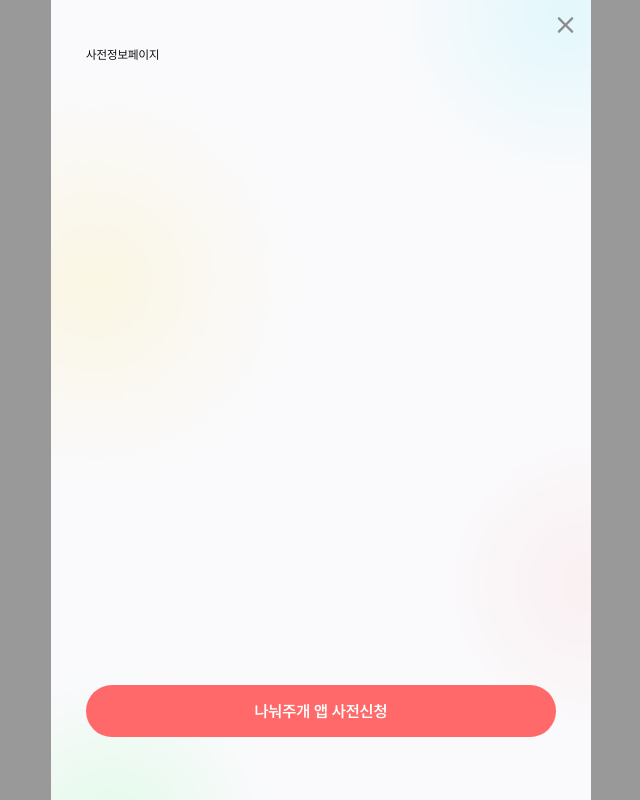
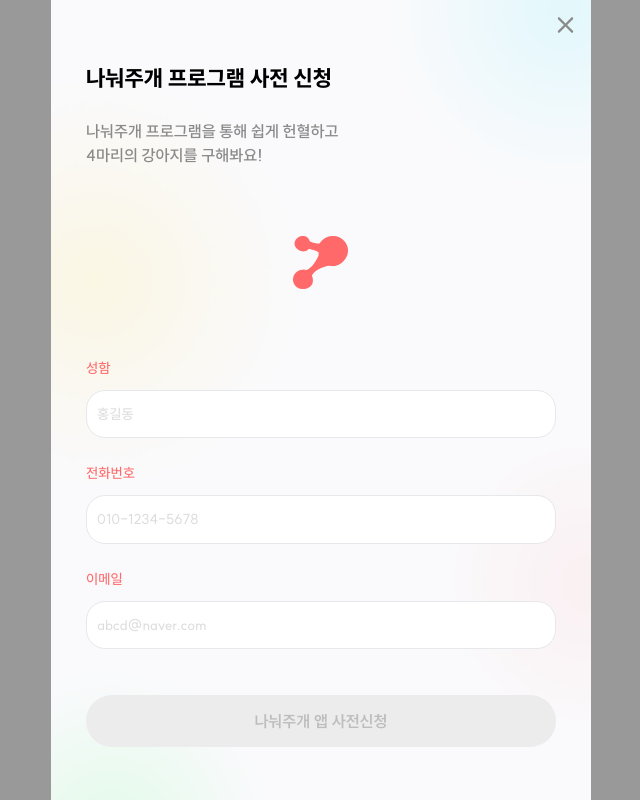
Before and after one commit to nicerjs23/2024-sharedog-test, a React (Vite) app: page /preRegistration in a window 1280 px wide. Shown: the whole page, without its empty margins (319-959 px from the left). Built offline with nearby package versions, Linux system fonts and the light colour scheme; no server answers.

Commit message:
Feat: 사전신청완료페이지 제외 구현완

```diff
--- a/src/pages/preRegistrationPage/PreRegistrationPage.jsx
+++ b/src/pages/preRegistrationPage/PreRegistrationPage.jsx
@@ -1,16 +1,142 @@
 import * as S from "./PreRegistrationPage.styled";
 import Header from "@components/pre/Header";
 import { useCustomNavigate } from "@hooks/useCustomNavigate";
+import testLogo from "@assets/icons/TestLogo.png";
+
+import { useState } from "react";
+import { doc, updateDoc } from "firebase/firestore";
+import { db } from "../../firebase"; // firebase.js에서 Firestore 가져옴
 
 export const PreRegistrationPage = () => {
   const { goTo } = useCustomNavigate();
+
+  // 입력값 상태 관리
+  const [userInfo, setUserInfo] = useState({
+    name: "",
+    phone: "",
+    email: "",
+  });
+
+  const [errors, setErrors] = useState({
+    phone: false,
+    email: false,
+  });
+
+  const params = new URLSearchParams(window.location.search);
+  const docId = params.get("id");
+
+  // NextBtn 활성화 상태 확인 (입력만으로 활성화)
+  const isNextBtnActive =
+    userInfo.name && userInfo.phone && userInfo.email;
+
+  // 입력 핸들러
+  const handleChange = (e) => {
+    const { name, value } = e.target;
+    setUserInfo((prev) => ({ ...prev, [name]: value }));
+
+    // 입력 시 오류 상태 초기화
+    setErrors((prev) => ({ ...prev, [name]: false }));
+  };
+
+  // Next 버튼 클릭 핸들러
+  const handleNext = async () => {
+    if (!docId) {
+      console.error("문서 ID가 없습니다.");
+      return;
+    }
+
+    // 유효성 검사
+    const phoneIsValid = /^[0-9]{3}-?[0-9]{3,4}-?[0-9]{4}$/.test(
+      userInfo.phone
+    );
+    const emailIsValid =
+      /^[a-zA-Z0-9._%+-]+@[a-zA-Z0-9.-]+\.[a-zA-Z]{2,}$/.test(
+        userInfo.email
+      );
+
+    if (!phoneIsValid || !emailIsValid) {
+      // 유효하지 않은 입력에 대한 오류 상태 업데이트
+      setErrors({
+        phone: !phoneIsValid,
+        email: !emailIsValid,
+      });
+      return;
+    }
+
+    try {
+      // Firestore에서 기존 문서에 userInfo 추가
+      const docRef = doc(db, "testResults", docId);
+      await updateDoc(docRef, { userInfo });
+
+      console.log("✅ Firestore에 사전 정보 저장 성공!", userInfo);
+      goTo("/", { replace: true });
+    } catch (error) {
+      console.error("Firestore 사전 정보 저장 실패:", error);
+    }
+  };
+
   return (
     <S.Wrapper>
       <Header onClose={() => goTo("/", { replace: true })} />
-      <S.Contents>
-        사전정보페이지
-        <S.NextBtn $isActive={true}>나눠주개 앱 사전신청</S.NextBtn>
-      </S.Contents>
+      <S.ContentsWrapper>
+        <S.Contents>
+          <S.TitleBox>
+            <S.Title>나눠주개 프로그램 사전 신청</S.Title>
+            <S.SubTitle>
+              나눠주개 프로그램을 통해 쉽게 헌혈하고
+            </S.SubTitle>
+            <S.SubTitle>4마리의 강아지를 구해봐요!</S.SubTitle>
+          </S.TitleBox>
+          <S.LogoBox>
+            <img src={testLogo} alt="Logo" />
+          </S.LogoBox>
+          <S.InputInfoWrapper>
+            <S.InputInfoBox>
+              <S.InfoText>성함</S.InfoText>
+              <S.InfoTextarea
+                name="name"
+                placeholder="홍길동"
+                value={userInfo.name}
+                onChange={handleChange}
+              />
+            </S.InputInfoBox>
+
+            <S.InputInfoBox>
+              <S.InfoText>전화번호</S.InfoText>
+              <S.InfoTextarea
+                name="phone"
+                placeholder="010-1234-5678"
+                value={userInfo.phone}
+                onChange={handleChange}
+                style={{
+                  borderColor: errors.phone ? "#FF6969" : "#e7e8eb",
+                }}
+              />
+            </S.InputInfoBox>
+
+            <S.InputInfoBox>
+              <S.InfoText>이메일</S.InfoText>
+              <S.InfoTextarea
+                name="email"
+                placeholder="abcd@naver.com"
+                value={userInfo.email}
+                onChange={handleChange}
+                style={{
+                  borderColor: errors.email ? "#FF6969" : "#e7e8eb",
+                }}
+              />
+            </S.InputInfoBox>
+          </S.InputInfoWrapper>
+        </S.Contents>
+
+        <S.NextBtn
+          $isActive={isNextBtnActive}
+          onClick={handleNext}
+          disabled={!isNextBtnActive}
+        >
+          나눠주개 앱 사전신청
+        </S.NextBtn>
+      </S.ContentsWrapper>
     </S.Wrapper>
   );
 };
--- a/src/pages/preRegistrationPage/PreRegistrationPage.styled.js
+++ b/src/pages/preRegistrationPage/PreRegistrationPage.styled.js
@@ -16,26 +16,97 @@ export const Wrapper = styled.section`
   background-repeat: no-repeat; /* 이미지 반복 방지 */
 `;
 
-export const Contents = styled.section`
+export const ContentsWrapper = styled.section`
   display: flex;
   flex-direction: column;
   width: 87%;
   height: 100%;
+  margin-top: 16px;
+`;
+export const Contents = styled.div`
+  display: flex;
+  width: 100%;
+  height: 100%;
+  flex-direction: column;
   justify-content: space-between;
+  margin-bottom: 46px;
 `;
-export const TitleBox = styled.section`
+export const TitleBox = styled.div`
   display: flex;
   flex-direction: column;
 `;
-export const LogoBox = styled.section``;
-export const InputInfoBox = styled.section``;
+export const Title = styled.div`
+  display: flex;
+  margin-bottom: 24px;
+  color: #000000;
+  font-size: 1.375rem;
+  font-family: ${({ theme }) =>
+    theme.fonts.SUITExtraBold["font-family"]};
+`;
+export const SubTitle = styled.div`
+  display: flex;
+  color: #8a8a8a;
+  font-size: 1rem;
+  font-family: ${({ theme }) =>
+    theme.fonts.SUITSemiBold["font-family"]};
+`;
+export const LogoBox = styled.section`
+  display: flex;
+  justify-content: center;
+  img {
+    width: 55px;
+    height: auto;
+  }
+`;
+export const InputInfoWrapper = styled.section`
+  display: flex;
+  flex-direction: column;
+  gap: 25px;
+`;
+export const InputInfoBox = styled.div`
+  display: flex;
+  flex-direction: column;
+  gap: 11px;
+`;
+export const InfoText = styled.div`
+  display: flex;
+  color: ${({ theme }) => theme.colors.mainColor};
+
+  font-size: 0.875rem;
+  font-family: ${({ theme }) =>
+    theme.fonts.SUITMedium["font-family"]};
+`;
+export const InfoTextarea = styled.input`
+  display: flex;
+  height: 48.387px;
+  border-radius: 18.975px;
+  border: 1px solid #e7e8eb;
+
+  padding: 0 10px; /* 내부 여백 */
+  font-size: 0.875rem; /* 글씨 크기 */
+  color: #8a8a8a;
+  font-family: ${({ theme }) =>
+    theme.fonts.SUITMedium["font-family"]};
+  /* placeholder 스타일 설정 */
+  &::placeholder {
+    color: #dcdcdc; /* 플레이스홀더 기본 색상 */
+    font-size: 0.875rem; /* 플레이스홀더 폰트 크기 */
+  }
+
+  /* 포커스(클릭) 상태 */
+  &:focus {
+    border-color: #e7e8eb; /* 클릭 시 테두리 색상 */
+    color: #8a8a8a; /* 클릭 후 글씨 색상 */
+    outline: none; /* 기본 아웃라인 제거 */
+  }
+`;
 export const NextBtn = styled.button`
   display: flex;
-  margin-bottom: 63px;
+  margin-bottom: 53px;
   justify-content: center;
   align-items: center;
   width: 100%;
-  height: 52px;
+  min-height: 52px;
   border-radius: 1550px;
   font-size: 1rem;
   font-family: ${({ theme }) => theme.fonts.SUITBold["font-family"]};
--- a/src/pages/testPage/TestPage.jsx
+++ b/src/pages/testPage/TestPage.jsx
@@ -23,6 +23,8 @@ export const TestPage = () => {
   ); // 문항별 점수 상태
   const [selectedStrings, setSelectedStrings] = useState([]); // 선택된 문항 내용 배열
   const [isLoading, setIsLoading] = useState(false); // 로딩 상태
+
+  const [docId, setDocId] = useState(null); // Firestore 문서 ID 저장
 
   // ✅ 뒤로 가기 핸들러
   const handleBack = () => {
@@ -66,18 +68,21 @@ export const TestPage = () => {
     setSelectedStrings(updatedStrings);
   };
 
-  // ✅ Firestore에 데이터 저장
+  // ✅ Firestore에 데이터 저장 (테스트 결과만 저장)
   const saveToFirestore = async (selectedStrings, resultText) => {
     try {
-      // Firestore의 "testResults" 컬렉션에 선택된 문항 내용 배열 저장
-      await addDoc(collection(db, "testResults"), {
+      // Firestore에 새 문서 추가
+      const docRef = await addDoc(collection(db, "testResults"), {
         selectedStrings: selectedStrings,
         resultText: resultText, // 결과 텍스트 추가
         timestamp: new Date(), // 저장 시점
       });
-      console.log("✅ Firestore에 저장 성공!");
+
+      console.log("✅ Firestore에 저장 성공! 문서 ID:", docRef.id);
+      return docRef.id; // 문서 ID 반환
     } catch (error) {
       console.error("Firestore 저장 실패:", error);
+      return null; // 실패 시 null 반환
     }
   };
 
@@ -103,7 +108,7 @@ export const TestPage = () => {
         (acc, score) => acc + score,
         0
       );
-      setTimeout(() => {
+      setTimeout(async () => {
         setIsLoading(false);
         console.log("📝 전체 선택한 문항 내용:", selectedStrings);
         console.log("✅ **총합 점수**:", resultScore);
@@ -114,13 +119,20 @@ export const TestPage = () => {
         console.log("✅ **결과**:", resultText);
 
         // ✅ Firestore에 선택한 문항 내용 배열과 결과 텍스트 저장
-        saveToFirestore(selectedStrings, resultText);
+        const docId = await saveToFirestore(
+          selectedStrings,
+          resultText
+        );
 
-        // ✅ 마지막 문항 완료 후 결과 페이지로 이동
-        if (resultScore >= 5) {
-          goTo("/resultOK", { replace: true });
+        if (docId) {
+          // ✅ 마지막 문항 완료 후 결과 페이지로 이동
+          if (resultScore >= 5) {
+            goTo(`/resultOK?id=${docId}`, { replace: true });
+          } else {
+            goTo(`/resultNO?id=${docId}`, { replace: true });
+          }
         } else {
-          goTo("/resultNO", { replace: true });
+          console.error("Firestore 문서 저장 실패");
         }
       }, LOADING_DURATION);
     }
--- a/src/pages/testPage/TestResultNoPage.jsx
+++ b/src/pages/testPage/TestResultNoPage.jsx
@@ -13,6 +13,12 @@ export const TestResultNoPage = () => {
   const { handleShare } = useShare({
     url: startUrl,
   });
+  const params = new URLSearchParams(window.location.search);
+  const docId = params.get("id");
+
+  const handlePreRegistration = () => {
+    goTo(`/preRegistration?id=${docId}`, { replace: true });
+  };
 
   return (
     <S.Wrapper>
@@ -86,7 +92,7 @@ export const TestResultNoPage = () => {
       </S.ContentsBox>
       <S.NavBtnBox>
         <S.Btn onClick={handleShare}>공유</S.Btn>
-        <S.Btn props="ok" onClick={() => goTo("/preRegistration")}>
+        <S.Btn props="ok" onClick={handlePreRegistration}>
           사전신청
         </S.Btn>
       </S.NavBtnBox>
--- a/src/pages/testPage/TestResultOkPage.jsx
+++ b/src/pages/testPage/TestResultOkPage.jsx
@@ -13,6 +13,12 @@ export const TestResultOkPage = () => {
   const { handleShare } = useShare({
     url: startUrl,
   });
+  const params = new URLSearchParams(window.location.search);
+  const docId = params.get("id");
+
+  const handlePreRegistration = () => {
+    goTo(`/preRegistration?id=${docId}`, { replace: true });
+  };
   return (
     <S.Wrapper>
       <Header onClose={() => goTo("/", { replace: true })} />
@@ -88,7 +94,7 @@ export const TestResultOkPage = () => {
       </S.ContentsBox>
       <S.NavBtnBox>
         <S.Btn onClick={handleShare}>공유</S.Btn>
-        <S.Btn props="ok" onClick={() => goTo("/preRegistration")}>
+        <S.Btn props="ok" onClick={handlePreRegistration}>
           사전신청
         </S.Btn>
       </S.NavBtnBox>
--- a/src/styles/theme.js
+++ b/src/styles/theme.js
@@ -33,7 +33,7 @@ export const theme = {
     gray01: "#9C9CA1",
 
     //테스트 결과페이지
-    title: "#535151", //결과페이지 타이틀 진한회색
+    title: "#535151", //테스트결과페이지 타이틀 진한회색
   },
 
   fonts: {
```
Also changed, not shown: src/pages/testPage/TestResultPage.styled.js (+6 -4 lines), src/assets/icons/TestLogo.png (added).
